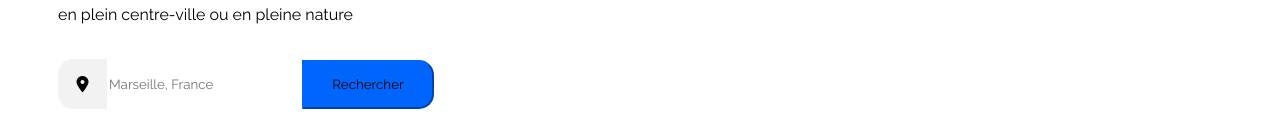
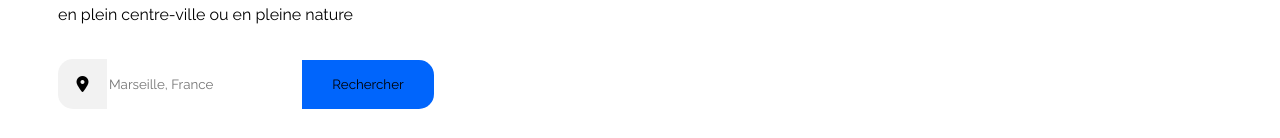
Before and after one commit to Gaby-code42/Booki, a plain HTML site: page index.html in a window 1280 px wide. Shown: the part 161-299 px from the top of the page. Drawn offline with Linux system fonts and the light colour scheme.

Commit message:
correction css

```diff
--- a/css/style.css
+++ b/css/style.css
@@ -150,7 +150,7 @@ input[type="submit"] {
     border-radius: 0px 15px 15px 0px;
     width: 132px;
     height: 49px;
-    border-color: #0065FC;
+    border: none;
 }
 
 /* zone de filtre*/
```
